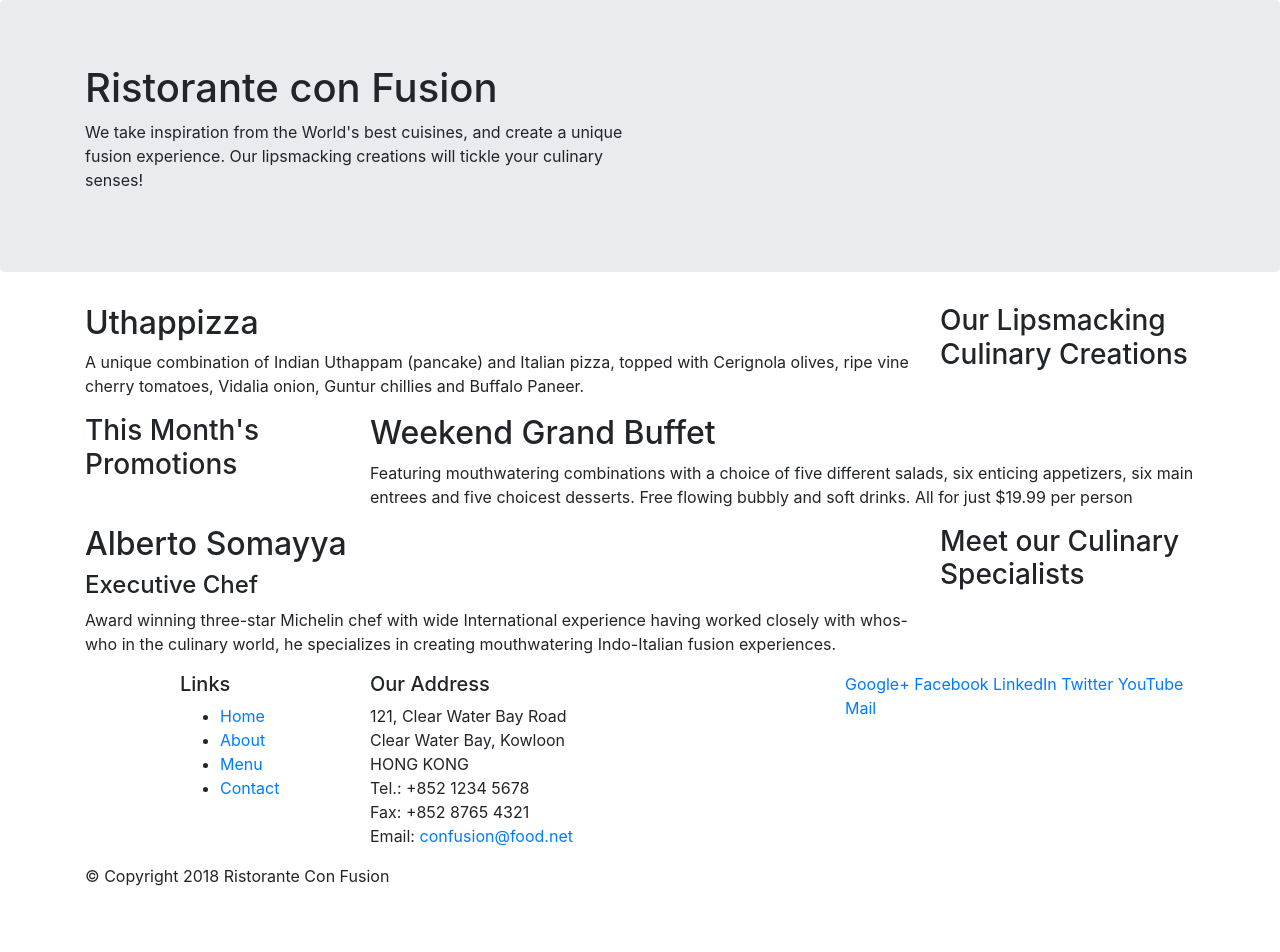
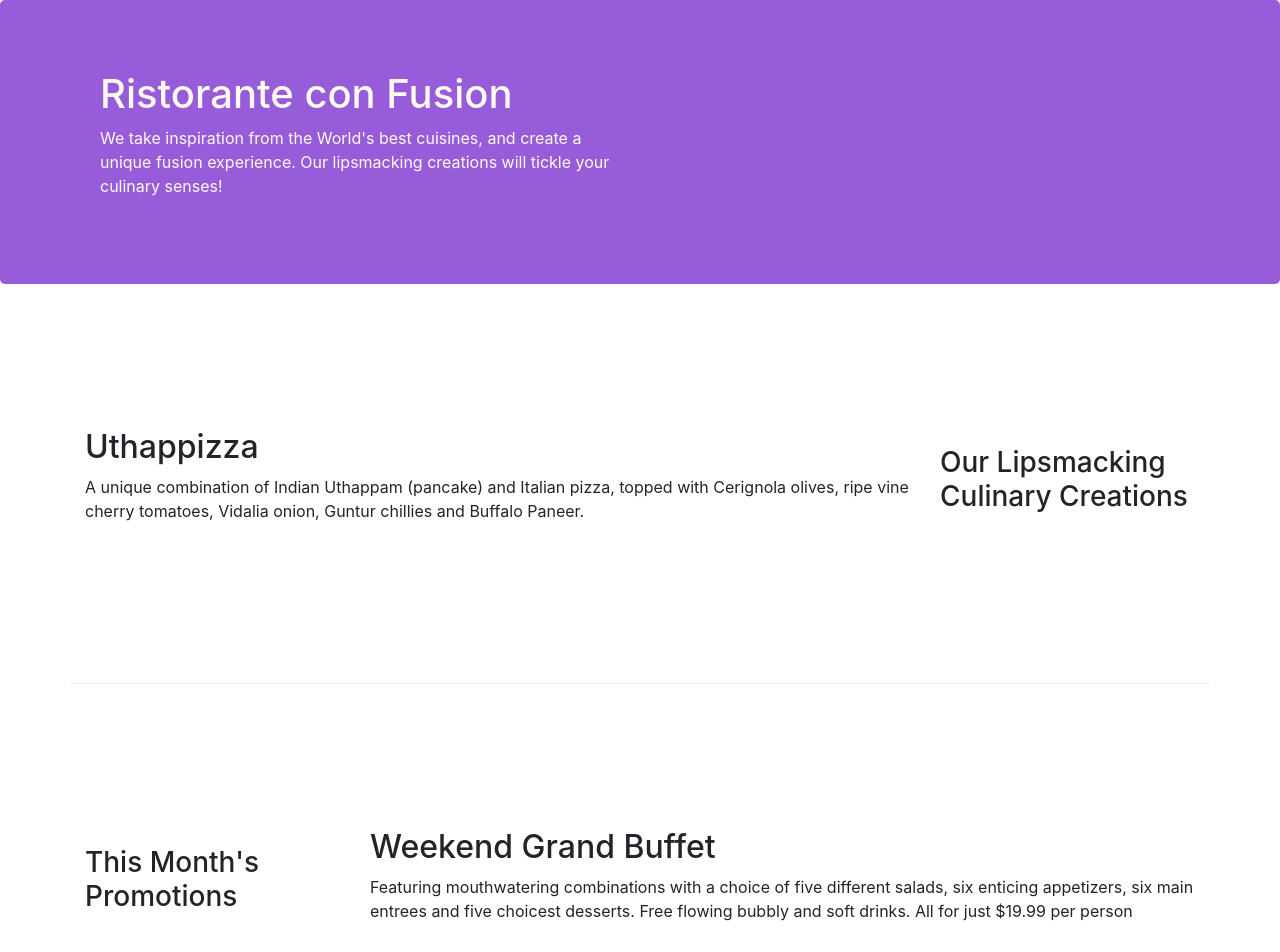
Before and after one commit to ziadhegazi/Bootstrap, a website: page index.html in a window 1280 px wide. Shown: the top 952 px of the page. Before the commit the page ends 904 px from the top, so only its background shows below. Drawn offline with nearby package versions, Linux system fonts and the light colour scheme.

Commit message:
Bootstrap grid, Part 2

```diff
--- /dev/null
+++ b/CSS/style.css
@@ -0,0 +1,30 @@
+.row-header {
+    margin: 0px auto;
+    padding: opc auto;
+}
+
+.row-content {
+    margin: opx auto;
+    padding: 50px 0px 50px 0px;
+    border-bottom: 1px ridge;
+    min-height: 400px;
+}
+
+.footer {
+    background-color: #d1c4e9;
+    margin: 0px auto;
+    padding: 20px 0px 20px 0px;
+}
+
+.jumbotron {
+    padding: 70px 30px;
+    margin: 0px auto;
+    background: #975cd9 ;
+    color: floralwhite ;
+}
+
+.address {
+    font-size: 80%;
+    margin: 0px;
+    color: #0f0f0f;
+}
--- a/index.html
+++ b/index.html
@@ -9,6 +9,7 @@
 
     <!-- Bootstrap CSS -->
     <link rel="stylesheet" href="node_modules/bootstrap/dist/css/bootstrap.min.css">
+    <link rel = "stylesheet" href = "CSS/style.css">
     <title>Ristorante Con Fusion</title>
 </head>
 
@@ -16,7 +17,7 @@
 
     <header class="jumbotron">
         <div class="container">
-            <div class="row">
+            <div class="row row-header">
                 <div class="col-12 col-sm-6">
                     <h1>Ristorante con Fusion</h1>
                     <p>We take inspiration from the World's best cuisines, and create a unique fusion experience. Our lipsmacking creations will tickle your culinary senses!</p>
@@ -28,7 +29,7 @@
     </header>
 
     <div class = "container">
-        <div class="row">
+        <div class="row row-content align-items-center">
             <div class="col-12 col-sm-4 order-sm-last col-md-3">
                 <h3>Our Lipsmacking Culinary Creations</h3>
             </div>
@@ -39,7 +40,7 @@
         </div>
 
 
-        <div class="row">
+        <div class="row row-content align-items-center">
             <div class="col-12 col-sm-4 col-md-3">
                 <h3>This Month's Promotions</h3>
             </div>
@@ -49,7 +50,7 @@
             </div>
         </div>
 
-        <div class="row">
+        <div class="row row-content align-items-center">
             <div class="col-12 col-sm-4 order-sm-last col-md-3">
                 <h3>Meet our Culinary Specialists</h3>
             </div>
@@ -61,12 +62,12 @@
         </div>
     </div>
 
-    <footer>
+    <footer class="footer">
         <div class="container">
             <div class="row">
                 <div class="col-4 offset-1 col-sm-2">
                     <h5>Links</h5>
-                    <ul>
+                    <ul class="list-unstyled">
                         <li><a href="#">Home</a></li>
                         <li><a href="#">About</a></li>
                         <li><a href="#">Menu</a></li>
@@ -84,8 +85,8 @@
 		              Email: <a href="mailto:confusion@food.net">confusion@food.net</a>
 		           </address>
                 </div>
-                <div class="col-12 col-sm-4">
-                    <div>
+                <div class="col-12 col-sm-4 align-self-center">
+                    <div class="text-center">
                         <a href="http://google.com/+">Google+</a>
                         <a href="http://www.facebook.com/profile.php?id=">Facebook</a>
                         <a href="http://www.linkedin.com/in/">LinkedIn</a>
@@ -95,7 +96,7 @@
                     </div>
                 </div>
            </div>
-           <div class="row">
+           <div class="row justify-content-center">
                 <div class= "col-auto">
                     <p>© Copyright 2018 Ristorante Con Fusion</p>
                 </div>
```
